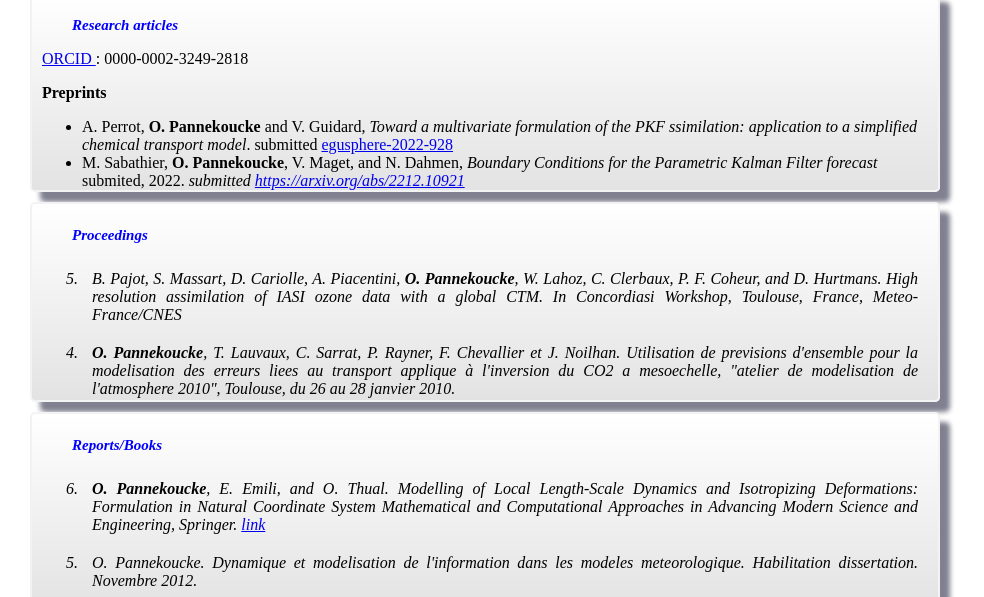
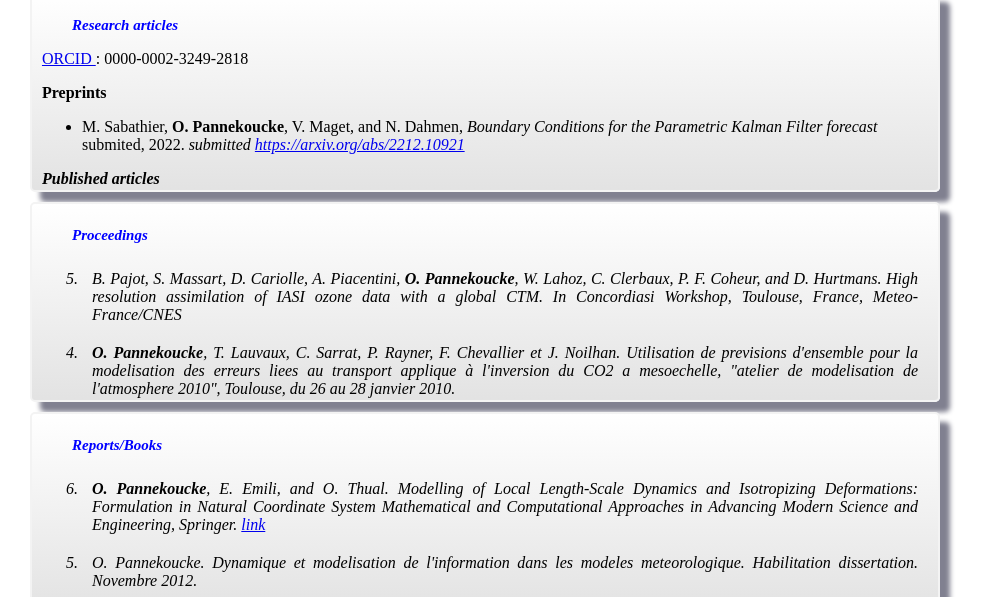
Before and after one commit to opannekoucke/opannekoucke.github.io, a plain HTML site: page index.htm in a window 1280 px wide. Shown: the part 2240-2837 px from the top of the page, without its empty margins (155-1139 px from the left). Drawn offline with nearby package versions, Linux system fonts and the light colour scheme; some packages are replaced by stand-ins of ours.

Commit message:
feat : update perrot et al. 2023

```diff
--- a/index.htm
+++ b/index.htm
@@ -484,7 +484,6 @@ function generateResearchArticles(){
       <br>
       <ul>
 
-        <li>A. Perrot, <b>O. Pannekoucke</b> and V. Guidard,       <i>Toward a multivariate formulation of the PKF ssimilation: application to a simplified chemical transport model</i>. submitted <a href="https://egusphere.copernicus.org/preprints/2022/egusphere-2022-928/">egusphere-2022-928</a></li>
 
         <li>M. Sabathier, <b>O. Pannekoucke</b>, V. Maget, and N. Dahmen, <i>Boundary Conditions for the Parametric Kalman Filter forecast</i> submited, 2022.       <i> submitted
         <a href="https://arxiv.org/abs/2212.10921">https://arxiv.org/abs/2212.10921</a></li>
@@ -495,6 +494,7 @@ function generateResearchArticles(){
       <br>
       <ol class="pub-list" reversed>
 
+        <li>A. Perrot, <b>O. Pannekoucke</b> and V. Guidard,       <i>Toward a multivariate formulation of the PKF ssimilation: application to a simplified chemical transport model</i>. Nonlinear Processes in Geophysics, vol. 30, no. 2, pp. 139–166, Jun. 2023, doi: <a href="https://doi.org/10.5194/npg-30-139-2023">10.5194/npg-30-139-2023</a>.</li>
 
         <li>
           R. Fablet, B. Chapron, L. Drumetz, E. Mémin, <b>O. Pannekoucke</b> and F. Rousseau,
@@ -896,7 +896,7 @@ function generateResearchArticles(){
 
               <li>M. Sabathier, <b>O. Pannekoucke</b>, V. Maget, and N. Dahmen, <i>Boundary Conditions for the Parametric Kalman Filter forecast</i> submited, 2022.<i>.         <a href="https://arxiv.org/abs/2212.10921">https://arxiv.org/abs/2212.10921</a></li>
 
-              <li>A. Perrot, <b>O. Pannekoucke</b> and V. Guidard,       <i>Toward a multivariate formulation of the PKF ssimilation: application to a simplified chemical transport model</i>. submitted <a href="https://egusphere.copernicus.org/preprints/2022/egusphere-2022-928/">egusphere-2022-928</a></li>
+              <li>A. Perrot, <b>O. Pannekoucke</b> and V. Guidard,       <i>Toward a multivariate formulation of the PKF ssimilation: application to a simplified chemical transport model</i>. Nonlinear Processes in Geophysics, vol. 30, no. 2, pp. 139–166, Jun. 2023, doi: <a href="https://doi.org/10.5194/npg-30-139-2023">10.5194/npg-30-139-2023</a>.</li>
 
             </ul>
               <b>Codes in open source</b>
```
